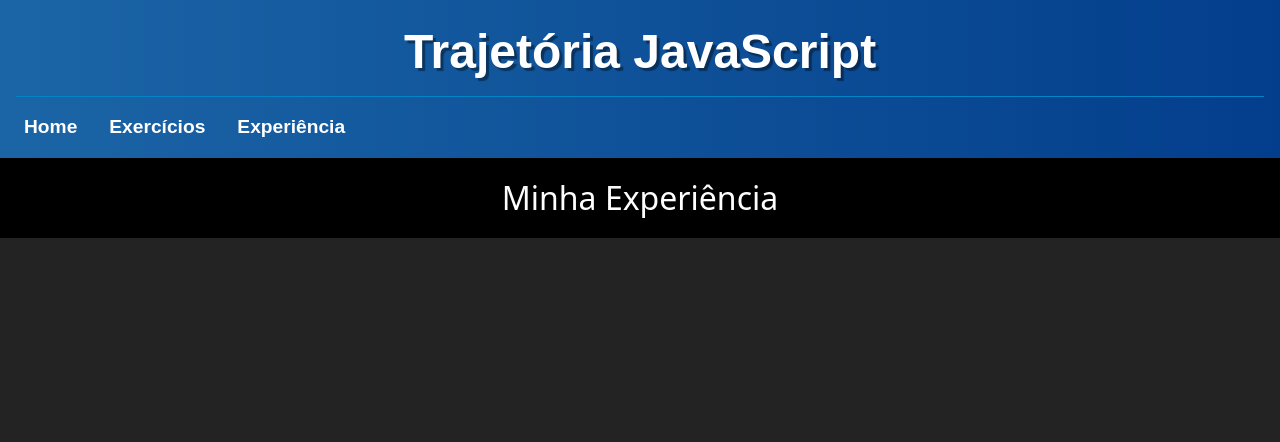
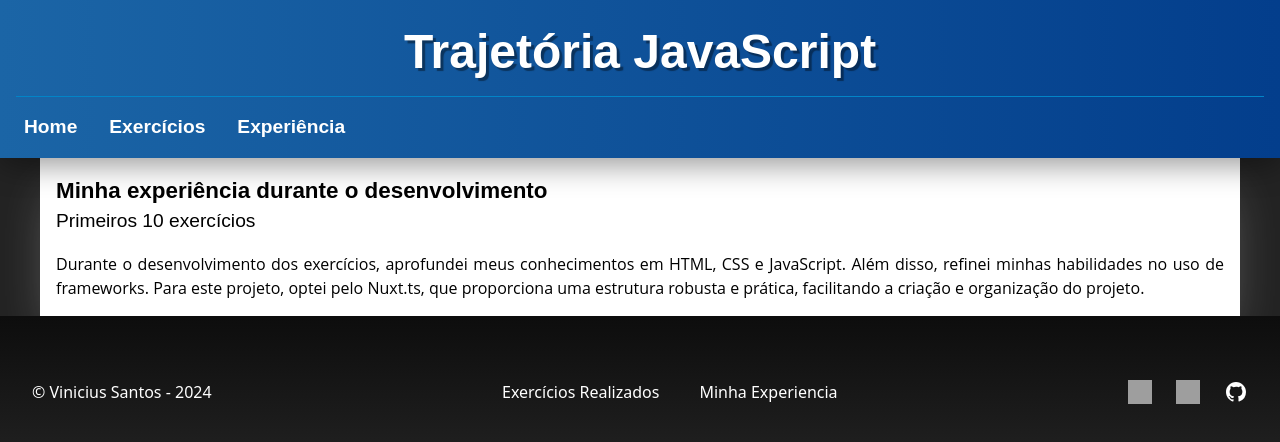
Before and after one commit to RosiestSloth/JavaScript-Trajectory, a Nuxt app: page /experiencia in a window 1280 px wide. Shown: the top 442 px of the page. Built offline with nearby package versions, Linux system fonts and the light colour scheme; grey boxes are pictures that could not be loaded.

Commit message:
Update experiencia.vue

```diff
--- a/pages/experiencia.vue
+++ b/pages/experiencia.vue
@@ -1,8 +1,21 @@
 <template>
-    <div>
-      <cabecalho />
-      <h1 class="bg-black text-white text-center text-[2em] p-4">
-        Minha Experiência
-      </h1>
-    </div>
+  <div>
+    <cabecalho />
+    <main class="p-4 max-w-[1200px] mx-auto bg-white shadow-2xl shadow-white/30">
+      <article>
+        <h2 class="bg-white text-black text-[1.4em] font-montserrat font-[600]">
+          Minha experiência durante o desenvolvimento
+        </h2>
+        <section>
+          <h3 class="bg-white text-black text-[1.2em] font-montserrat font-[500]">
+            Primeiros 10 exercícios
+          </h3>
+          <p class="font-open-sans text-[1em] mt-4 text-justify font-[400]">
+            Durante o desenvolvimento dos exercícios, aprofundei meus conhecimentos em HTML, CSS e JavaScript. Além disso, refinei minhas habilidades no uso de frameworks. Para este projeto, optei pelo Nuxt.ts, que proporciona uma estrutura robusta e prática, facilitando a criação e organização do projeto.
+          </p>
+        </section>
+      </article>
+    </main>
+    <Rodape />
+  </div>
 </template>
```
